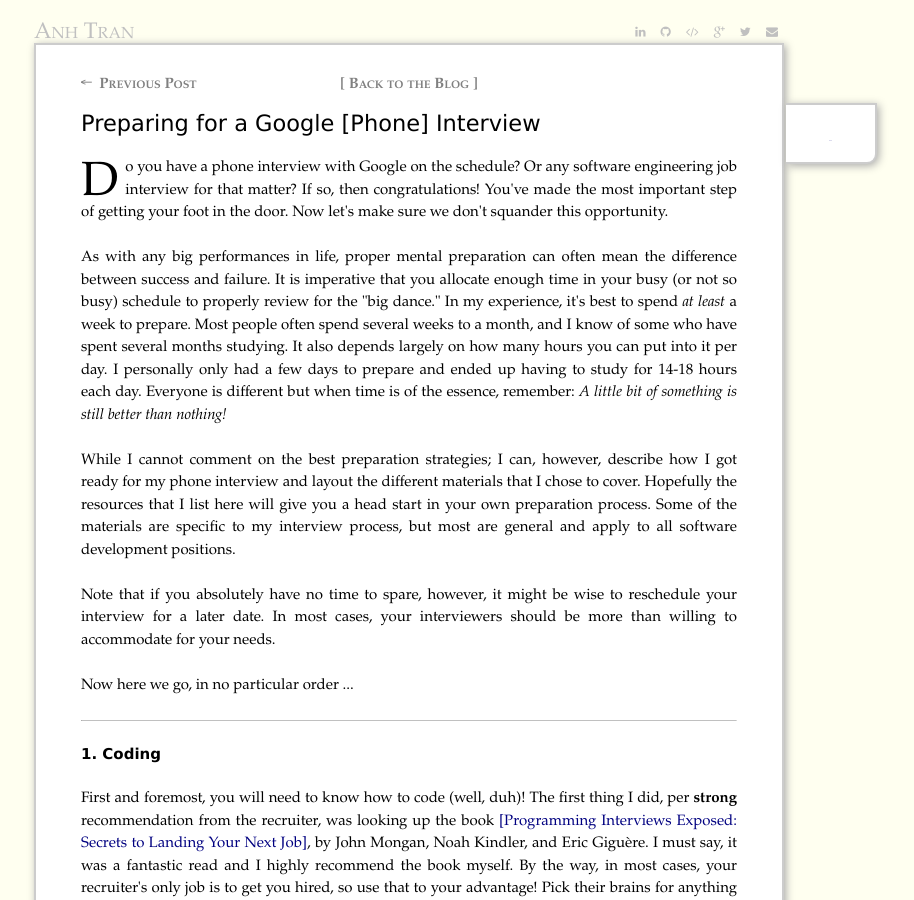
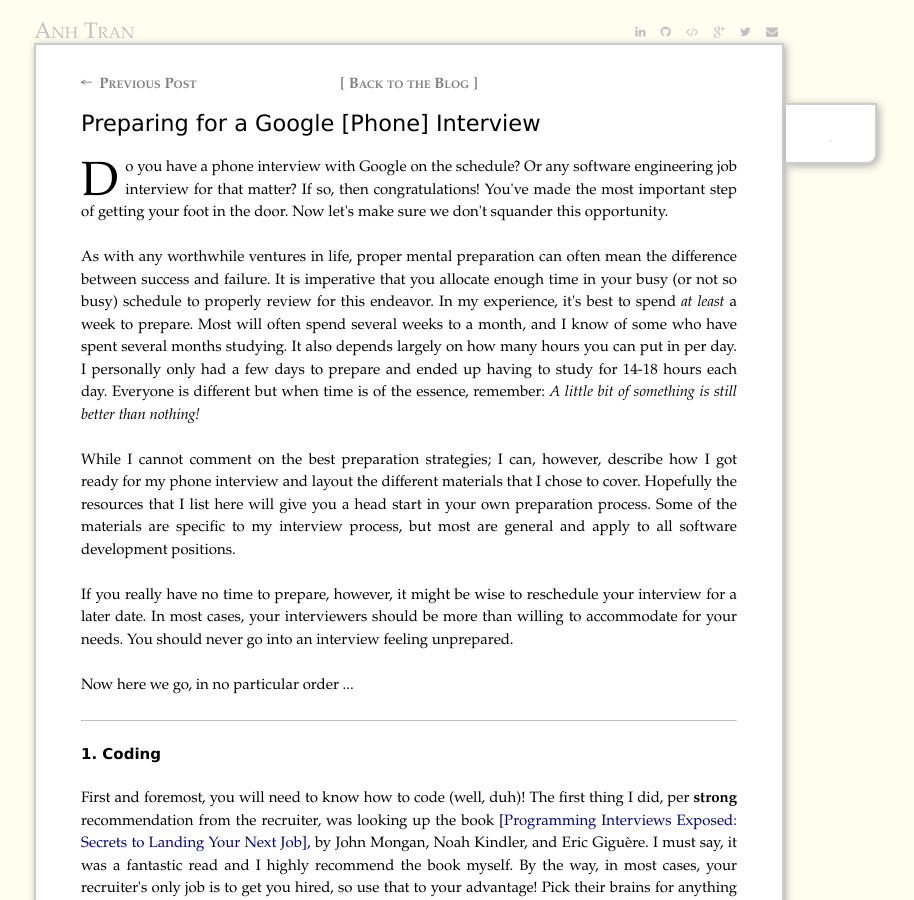
Before and after one commit to trananh/trananh.github.io, a Jekyll site: the page built from _posts/2014-02-24-preparing-for-a-google-phone-interview.html, in a window 1280 px wide and 900 px high. Shown: the whole window, without its empty margins (231-1145 px from the left). Built offline with Jekyll 4.4.1, drawn with Linux system fonts in a browser that asks for light colours; nearby versions of some CDN libraries; comment, search, counter and statistics services are not loaded.

Commit message:
I need to stop picking at little things...

```diff
--- a/_posts/2014-02-24-preparing-for-a-google-phone-interview.html
+++ b/_posts/2014-02-24-preparing-for-a-google-phone-interview.html
@@ -17,11 +17,11 @@
     in the door.  Now let's make sure we don't squander this opportunity.
 </p>
 <p>
-    As with any big performances in life, proper mental preparation can often mean the difference between success
+    As with any worthwhile ventures in life, proper mental preparation can often mean the difference between success
     and failure.  It is imperative that you allocate enough time in your busy (or not so busy) schedule
-    to properly review for the "big dance."  In my experience, it's best to spend <i>at least</i> a week to prepare.
-    Most people often spend several weeks to a month, and I know of some who have spent several months studying. It
-    also depends largely on how many hours you can put into it per day.  I personally only had a few days to
+    to properly review for this endeavor.  In my experience, it's best to spend <i>at least</i> a week to prepare.
+    Most will often spend several weeks to a month, and I know of some who have spent several months studying. It
+    also depends largely on how many hours you can put in per day.  I personally only had a few days to
     prepare and ended up having to study for 14-18 hours each day. Everyone is different but when time is of the
     essence, remember:
     <i>A little bit of something is still better than nothing!</i>
@@ -33,9 +33,9 @@
     interview process, but most are general and apply to all software development positions.
 </p>
 
-<p> Note that if you absolutely have no time to spare, however, it might be wise to reschedule your
+<p> If you really have no time to prepare, however, it might be wise to reschedule your
     interview for a later date. In most cases, your interviewers should be more than willing to accommodate
-    for your needs.
+    for your needs. You should never go into an interview feeling unprepared.
 </p>
 
 <p>
```
